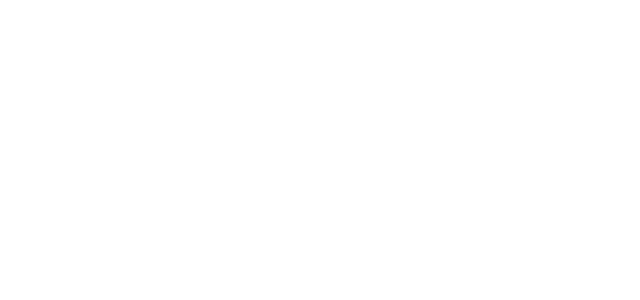
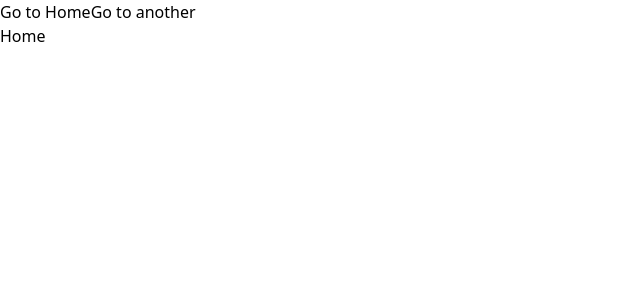
Before and after one commit to Dayron-Glez/vue-e, a Vue app: page /another in a window 1280 px wide. Shown: the top 300 px of the page, without its empty margins (0-640 px from the left). Built offline with nearby package versions, Linux system fonts and the light colour scheme.

Commit message:
ADDED: vue-router

```diff
--- a/src/App.vue
+++ b/src/App.vue
@@ -1,7 +1,14 @@
 <script setup>
+
 
 </script>
 
 <template>
 
+<nav>
+    <RouterLink to="/">Go to Home</RouterLink>
+    <RouterLink to="/another">Go to another</RouterLink>
+  </nav>
+  <RouterView />
+
 </template>
--- a/src/main.ts
+++ b/src/main.ts
@@ -1,5 +1,21 @@
 import { createApp } from 'vue'
 import './style.css'
 import App from './App.vue'
+import { createMemoryHistory, createRouter } from 'vue-router'
 
-createApp(App).mount('#app')
+import HomePage from './pages/HomePage.vue'
+import AnotherPage from './pages/AnotherPage.vue'
+
+const routes = [
+  { path: '/', component: HomePage },
+  { path: '/another', component: AnotherPage },
+]
+
+const router = createRouter({
+  history: createMemoryHistory(),
+  routes,
+})
+
+createApp(App)
+  .use(router)
+  .mount('#app')
--- /dev/null
+++ b/src/pages/AnotherPage.vue
@@ -0,0 +1,6 @@
+<script setup>
+</script>
+
+<template>
+    <h1>Another</h1>
+</template>
--- /dev/null
+++ b/src/pages/HomePage.vue
@@ -0,0 +1,5 @@
+<script setup>
+</script>
+<template>
+    <h1>Home</h1>
+</template>
```
